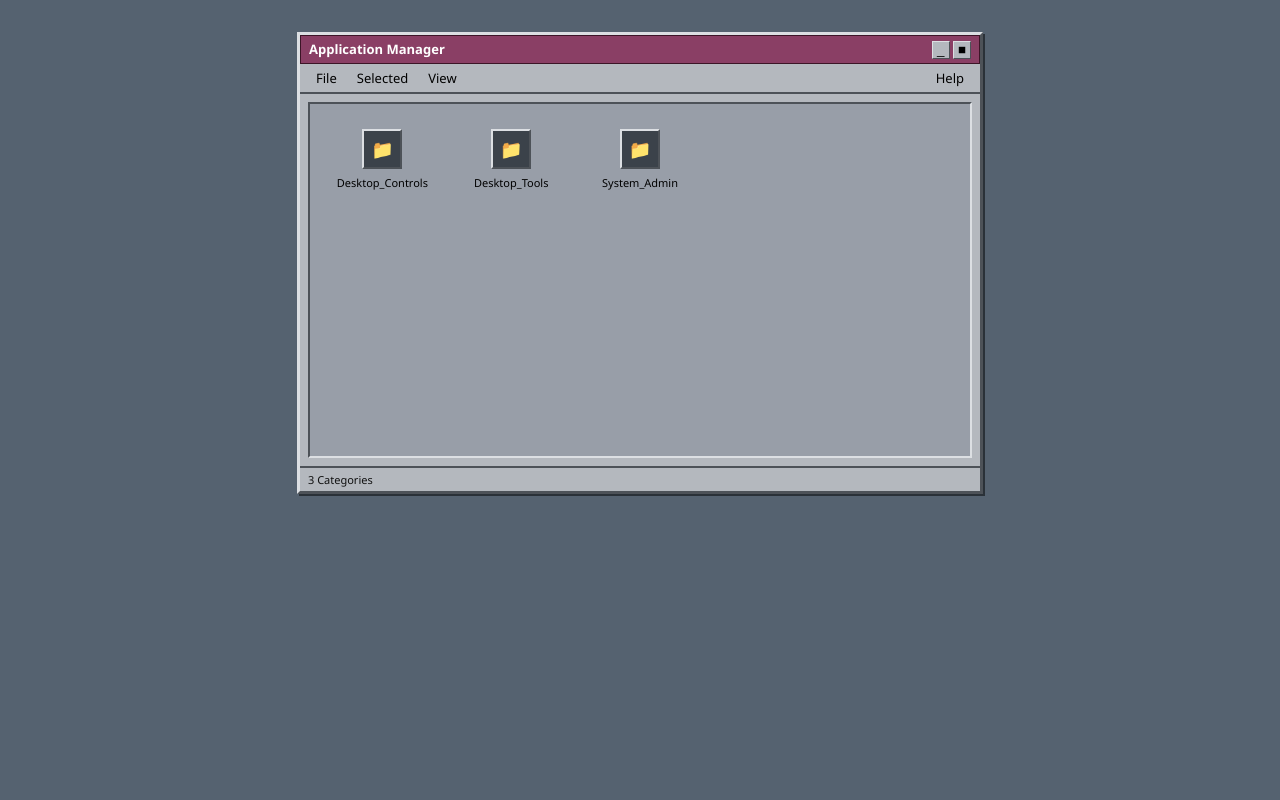
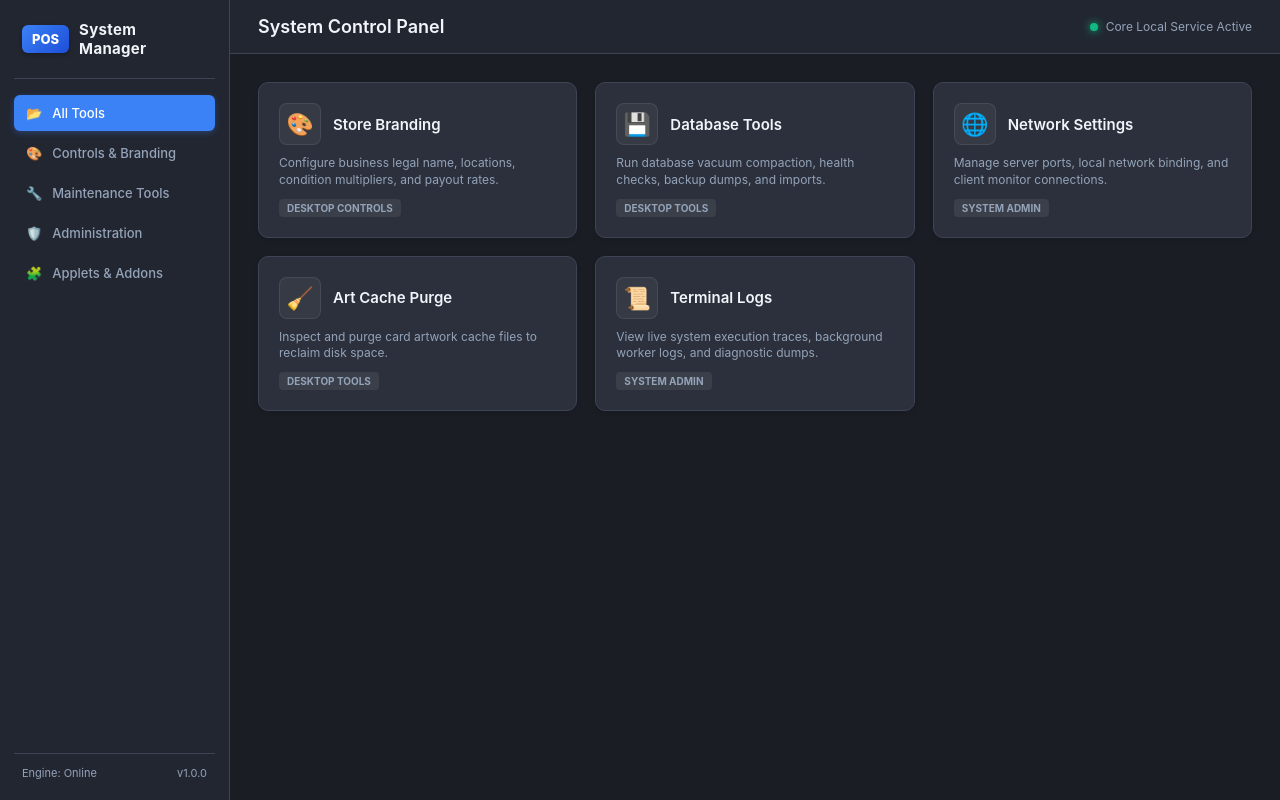
Before and after one commit to Cave404/Open-POS, a Flask app: page /manager/ in a window 1280 px wide. Run offline with Flask 3, Linux system fonts and the light colour scheme.

Commit message:
feat: implement system manager dashboard with dynamic applet rendering and categorized navigation

```diff
--- a/manager/templates/manager.html
+++ b/manager/templates/manager.html
@@ -2,91 +2,131 @@
 <html lang="en">
 <head>
     <meta charset="UTF-8">
-    <title>Application Manager</title>
-    <link rel="stylesheet" href="/static/css/cde_theme.css">
+    <meta name="viewport" content="width=device-width, initial-scale=1.0">
+    <title>Open-POS System Manager</title>
+    <link rel="stylesheet" href="/static/css/manager.css">
 </head>
-<body class="cde-desktop">
+<body>
 
-<div class="cde-window">
-    <div class="cde-titlebar">
-        <span id="windowTitle">Application Manager</span>
-        <div class="cde-title-controls">
-            <button title="Minimize">_</button>
-            <button title="Maximize">■</button>
+    <!-- Sidebar Navigation -->
+    <aside class="sidebar">
+        <div class="brand-header">
+            <span class="brand-badge">POS</span>
+            <div class="brand-title">System Manager</div>
         </div>
-    </div>
 
-    <div class="cde-menubar">
-        <div class="cde-menu-item">File</div>
-        <div class="cde-menu-item">Selected</div>
-        <div class="cde-menu-item">View</div>
-        <div class="cde-menu-item" style="margin-left: auto;">Help</div>
-    </div>
+        <nav class="nav-group">
+            <div class="nav-item active" onclick="filterCategory('ALL', this)">
+                <span>📂</span> All Tools
+            </div>
+            <div class="nav-item" onclick="filterCategory('Desktop_Controls', this)">
+                <span>🎨</span> Controls & Branding
+            </div>
+            <div class="nav-item" onclick="filterCategory('Desktop_Tools', this)">
+                <span>🔧</span> Maintenance Tools
+            </div>
+            <div class="nav-item" onclick="filterCategory('System_Admin', this)">
+                <span>🛡️</span> Administration
+            </div>
+            <div class="nav-item" onclick="filterCategory('Desktop_Apps', this)">
+                <span>🧩</span> Applets & Addons
+            </div>
+        </nav>
 
-    <div class="cde-workarea" id="appletGrid"></div>
+        <div class="sidebar-footer">
+            <span>Engine: Online</span>
+            <span>v1.0.0</span>
+        </div>
+    </aside>
 
-    <div class="cde-statusbar" id="statusBar">0 Items</div>
-</div>
+    <!-- Main Workspace -->
+    <main class="main-content">
+        <header class="top-bar">
+            <h1 id="viewHeading">System Control Panel</h1>
+            <div class="system-status">
+                <span class="status-dot"></span>
+                <span>Core Local Service Active</span>
+            </div>
+        </header>
+
+        <div class="view-container">
+            <div class="cards-grid" id="toolsGrid">
+                <!-- Cards dynamically loaded from /manager/api/applets -->
+            </div>
+        </div>
+    </main>
 
 <script>
-let currentCategory = 'ROOT';
-let appletData = [];
+let allApplets = [];
+const ICONS = {
+    'branding': '🎨',
+    'database': '💾',
+    'network': '🌐',
+    'cache': '🧹',
+    'logs': '📜'
+};
 
-async function loadApplets() {
-    const res = await fetch('/manager/api/applets');
-    appletData = await res.json();
-    renderView('ROOT');
-}
+const DESCRIPTIONS = {
+    'branding': 'Configure business legal name, locations, condition multipliers, and payout rates.',
+    'database': 'Run database vacuum compaction, health checks, backup dumps, and imports.',
+    'network': 'Manage server ports, local network binding, and client monitor connections.',
+    'cache': 'Inspect and purge card artwork cache files to reclaim disk space.',
+    'logs': 'View live system execution traces, background worker logs, and diagnostic dumps.'
+};
 
-function renderView(category) {
-    currentCategory = category;
-    const grid = document.getElementById('appletGrid');
-    grid.innerHTML = '';
-
-    document.getElementById('windowTitle').textContent =
-        category === 'ROOT' ? 'Application Manager' : `Application Manager – ${category}`;
-
-    if (category !== 'ROOT') {
-        const upBtn = document.createElement('div');
-        upBtn.className = 'cde-icon-entry';
-        upBtn.innerHTML = `
-            <div class="cde-icon-image">📁</div>
-            <div class="cde-icon-label">.. (go up)</div>
-        `;
-        upBtn.onclick = () => renderView('ROOT');
-        grid.appendChild(upBtn);
-    }
-
-    if (category === 'ROOT') {
-        const categories = [...new Set(appletData.map(a => a.category))];
-        categories.forEach(cat => {
-            const el = document.createElement('div');
-            el.className = 'cde-icon-entry';
-            el.innerHTML = `
-                <div class="cde-icon-image">📁</div>
-                <div class="cde-icon-label">${cat}</div>
-            `;
-            el.onclick = () => renderView(cat);
-            grid.appendChild(el);
-        });
-        document.getElementById('statusBar').textContent = `${categories.length} Categories`;
-    } else {
-        const filtered = appletData.filter(a => a.category === category);
-        filtered.forEach(app => {
-            const el = document.createElement('div');
-            el.className = 'cde-icon-entry';
-            el.innerHTML = `
-                <div class="cde-icon-image">⚙️</div>
-                <div class="cde-icon-label">${app.title}</div>
-            `;
-            el.ondblclick = () => { window.location.href = app.target; };
-            grid.appendChild(el);
-        });
-        document.getElementById('statusBar').textContent = `${filtered.length} Items`;
+async function initDashboard() {
+    try {
+        const res = await fetch('/manager/api/applets');
+        allApplets = await res.json();
+        renderCards(allApplets);
+    } catch (err) {
+        console.error('Failed to load applets:', err);
     }
 }
 
-loadApplets();
+function renderCards(list) {
+    const grid = document.getElementById('toolsGrid');
+    grid.innerHTML = '';
+
+    list.forEach(item => {
+        const card = document.createElement('div');
+        card.className = 'control-card';
+        const icon = ICONS[item.id] || (item.is_addon ? '🧩' : '⚙️');
+        const desc = DESCRIPTIONS[item.id] || 'Custom system module or installed add-on extension.';
+        const categoryClean = item.category.replace('_', ' ');
+
+        card.innerHTML = `
+            <div class="card-header">
+                <div class="card-icon">${icon}</div>
+                <div class="card-title">${item.title.replace(/_/g, ' ')}</div>
+            </div>
+            <div class="card-desc">${desc}</div>
+            <div class="card-tag">${categoryClean}</div>
+        `;
+
+        card.onclick = () => {
+            window.location.href = item.target;
+        };
+
+        grid.appendChild(card);
+    });
+}
+
+function filterCategory(cat, el) {
+    document.querySelectorAll('.nav-item').forEach(btn => btn.classList.remove('active'));
+    el.classList.add('active');
+
+    if (cat === 'ALL') {
+        document.getElementById('viewHeading').textContent = 'System Control Panel';
+        renderCards(allApplets);
+    } else {
+        document.getElementById('viewHeading').textContent = cat.replace('_', ' ');
+        const filtered = allApplets.filter(a => a.category === cat);
+        renderCards(filtered);
+    }
+}
+
+initDashboard();
 </script>
 </body>
 </html>
--- a/requirements.txt
+++ b/requirements.txt
@@ -6,3 +6,5 @@
 requests>=2.30.0
 pytest>=8.0.0
 pywebview>=4.0
+pystray>=0.19.5
+Pillow>=10.0.0
--- a/static/css/manager.css
+++ b/static/css/manager.css
@@ -1,25 +1,16 @@
 :root {
-    --bg-desktop: #1e242b;
-    --bg-window: #252b34;
-    --bg-card: #2c3440;
-    --bg-card-header: #353e4c;
-    --bg-input: #191e24;
-    --border-subtle: #3a4350;
-    --border-highlight: #4f5b6d;
-    --text-main: #f0f3f6;
-    --text-muted: #9ba7b6;
-    --accent-cde: #8a3f65;
-    --accent-cde-hover: #a24b77;
-    --accent-cde-active: #723453;
+    --bg-primary: #1a1d24;
+    --bg-secondary: #222631;
+    --bg-card: #2b303c;
+    --bg-card-hover: #343a49;
+    --border-color: #3d4455;
     --accent-blue: #3b82f6;
-    --accent-green: #10b981;
-    --accent-red: #ef4444;
-    --font-family: 'Segoe UI', Tahoma, 'Inter', -apple-system, BlinkMacSystemFont, sans-serif;
-    --radius-sm: 4px;
-    --radius-md: 6px;
-    --radius-lg: 8px;
-    --shadow-window: 0 10px 25px -5px rgba(0, 0, 0, 0.5), 0 8px 10px -6px rgba(0, 0, 0, 0.4);
-    --shadow-card: 0 4px 6px -1px rgba(0, 0, 0, 0.25);
+    --accent-hover: #2563eb;
+    --text-main: #f1f5f9;
+    --text-muted: #94a3b8;
+    --success: #10b981;
+    --danger: #ef4444;
+    --font-stack: -apple-system, BlinkMacSystemFont, "Segoe UI", Roboto, Helvetica, Arial, sans-serif;
 }
 
 * {
@@ -28,38 +19,236 @@
     padding: 0;
 }
 
-body.manager-body {
-    background-color: var(--bg-desktop);
-    font-family: var(--font-family);
-    font-size: 13px;
+body {
+    background-color: var(--bg-primary);
     color: var(--text-main);
-    min-height: 100vh;
-    padding: 24px;
-    line-height: 1.5;
+    font-family: var(--font-stack);
+    height: 100vh;
+    display: flex;
+    overflow: hidden;
+    user-select: none;
 }
 
-/* Outer Window Frame */
+/* Sidebar Navigation */
+.sidebar {
+    width: 230px;
+    background-color: var(--bg-secondary);
+    border-right: 1px solid var(--border-color);
+    display: flex;
+    flex-direction: column;
+    padding: 20px 14px;
+    flex-shrink: 0;
+}
+
+.brand-header {
+    display: flex;
+    align-items: center;
+    gap: 10px;
+    padding: 0 8px 20px 8px;
+    border-bottom: 1px solid var(--border-color);
+    margin-bottom: 16px;
+}
+
+.brand-badge {
+    background: linear-gradient(135deg, var(--accent-blue), #1d4ed8);
+    color: #fff;
+    font-weight: 800;
+    font-size: 13px;
+    padding: 6px 10px;
+    border-radius: 6px;
+    box-shadow: 0 2px 4px rgba(0,0,0,0.25);
+}
+
+.brand-title {
+    font-size: 15px;
+    font-weight: 700;
+    letter-spacing: 0.3px;
+}
+
+.nav-group {
+    display: flex;
+    flex-direction: column;
+    gap: 4px;
+    flex-grow: 1;
+}
+
+.nav-item {
+    display: flex;
+    align-items: center;
+    gap: 10px;
+    padding: 10px 12px;
+    border-radius: 6px;
+    color: var(--text-muted);
+    text-decoration: none;
+    font-size: 13px;
+    font-weight: 500;
+    cursor: pointer;
+    transition: all 0.15s ease;
+}
+
+.nav-item:hover {
+    background-color: rgba(255, 255, 255, 0.05);
+    color: var(--text-main);
+}
+
+.nav-item.active {
+    background-color: var(--accent-blue);
+    color: #fff;
+    box-shadow: 0 2px 6px rgba(59, 130, 246, 0.3);
+}
+
+.sidebar-footer {
+    font-size: 11px;
+    color: var(--text-muted);
+    padding: 12px 8px 0;
+    border-top: 1px solid var(--border-color);
+    display: flex;
+    justify-content: space-between;
+}
+
+/* Main Content Workspace */
+.main-content {
+    flex-grow: 1;
+    display: flex;
+    flex-direction: column;
+    background-color: var(--bg-primary);
+    overflow-y: auto;
+}
+
+.top-bar {
+    padding: 16px 28px;
+    border-bottom: 1px solid var(--border-color);
+    display: flex;
+    justify-content: space-between;
+    align-items: center;
+    background-color: var(--bg-secondary);
+}
+
+.top-bar h1 {
+    font-size: 18px;
+    font-weight: 600;
+}
+
+.system-status {
+    display: flex;
+    align-items: center;
+    gap: 8px;
+    font-size: 12px;
+    color: var(--text-muted);
+}
+
+.status-dot {
+    width: 8px;
+    height: 8px;
+    border-radius: 50%;
+    background-color: var(--success);
+    box-shadow: 0 0 8px var(--success);
+}
+
+.view-container {
+    padding: 28px;
+    flex-grow: 1;
+}
+
+/* Dashboard Control Cards Grid */
+.cards-grid {
+    display: grid;
+    grid-template-columns: repeat(auto-fill, minmax(260px, 1fr));
+    gap: 18px;
+}
+
+.control-card {
+    background-color: var(--bg-card);
+    border: 1px solid var(--border-color);
+    border-radius: 10px;
+    padding: 20px;
+    display: flex;
+    flex-direction: column;
+    gap: 10px;
+    cursor: pointer;
+    transition: all 0.2s cubic-bezier(0.16, 1, 0.3, 1);
+    box-shadow: 0 2px 4px rgba(0,0,0,0.1);
+}
+
+.control-card:hover {
+    background-color: var(--bg-card-hover);
+    border-color: #525c74;
+    transform: translateY(-2px);
+    box-shadow: 0 6px 14px rgba(0,0,0,0.25);
+}
+
+.card-header {
+    display: flex;
+    align-items: center;
+    gap: 12px;
+}
+
+.card-icon {
+    font-size: 22px;
+    width: 42px;
+    height: 42px;
+    background-color: rgba(255, 255, 255, 0.05);
+    border-radius: 8px;
+    display: flex;
+    align-items: center;
+    justify-content: center;
+    border: 1px solid rgba(255, 255, 255, 0.08);
+}
+
+.card-title {
+    font-size: 15px;
+    font-weight: 600;
+}
+
+.card-desc {
+    font-size: 12px;
+    color: var(--text-muted);
+    line-height: 1.4;
+}
+
+.card-tag {
+    align-self: flex-start;
+    margin-top: auto;
+    font-size: 10px;
+    font-weight: 700;
+    text-transform: uppercase;
+    padding: 3px 8px;
+    border-radius: 4px;
+    background-color: rgba(255, 255, 255, 0.07);
+    color: var(--text-muted);
+}
+
+/* ==========================================================================
+   Store Branding & Control Panel View Styles
+   ========================================================================== */
+body.manager-body {
+    height: auto;
+    min-height: 100vh;
+    display: block;
+    overflow-y: auto;
+    padding: 28px;
+}
+
 .manager-window {
-    background-color: var(--bg-window);
-    border: 1px solid var(--border-subtle);
-    box-shadow: var(--shadow-window);
-    border-radius: var(--radius-lg);
-    max-width: 900px;
+    background-color: var(--bg-secondary);
+    border: 1px solid var(--border-color);
+    box-shadow: 0 10px 25px -5px rgba(0, 0, 0, 0.5);
+    border-radius: 10px;
+    max-width: 920px;
     margin: 0 auto;
     overflow: hidden;
     display: flex;
     flex-direction: column;
 }
 
-/* Title Bar */
 .manager-titlebar {
-    background-color: var(--accent-cde);
-    color: #ffffff;
-    padding: 8px 16px;
+    background-color: var(--bg-secondary);
+    color: var(--text-main);
+    padding: 10px 18px;
     display: flex;
     justify-content: space-between;
     align-items: center;
-    border-bottom: 1px solid #3c1527;
+    border-bottom: 1px solid var(--border-color);
 }
 
 .titlebar-brand {
@@ -177,34 +350,28 @@
 
 .form-card {
     background-color: var(--bg-card);
-    border: 1px solid var(--border-subtle);
-    border-radius: var(--radius-md);
-    box-shadow: var(--shadow-card);
+    border: 1px solid var(--border-color);
+    border-radius: 8px;
     overflow: hidden;
 }
 
-.card-header {
-    background-color: var(--bg-card-header);
-    border-bottom: 1px solid var(--border-subtle);
-    padding: 12px 18px;
+.form-card .card-header {
+    background-color: var(--bg-secondary);
+    border-bottom: 1px solid var(--border-color);
+    padding: 14px 20px;
     display: flex;
     align-items: center;
     gap: 10px;
 }
 
-.card-header .card-icon {
-    font-size: 16px;
-}
-
-.card-header h2 {
+.form-card .card-header h2 {
     font-size: 14px;
     font-weight: 600;
-    color: #ffffff;
-    letter-spacing: 0.3px;
+    color: var(--text-main);
 }
 
 .card-body {
-    padding: 18px;
+    padding: 20px;
     display: grid;
     grid-template-columns: repeat(auto-fit, minmax(240px, 1fr));
     gap: 16px;
@@ -388,14 +545,7 @@
     gap: 6px;
 }
 
-.status-dot {
-    width: 7px;
-    height: 7px;
-    border-radius: 50%;
-    background-color: var(--accent-green);
-}
-
-/* Non-blocking Toast Notification */
+/* Toast Notifications */
 .toast-container {
     position: fixed;
     bottom: 24px;
```
Also changed, not shown: other parts of static/css/manager.css (+55 -81 lines), 1 other file.
